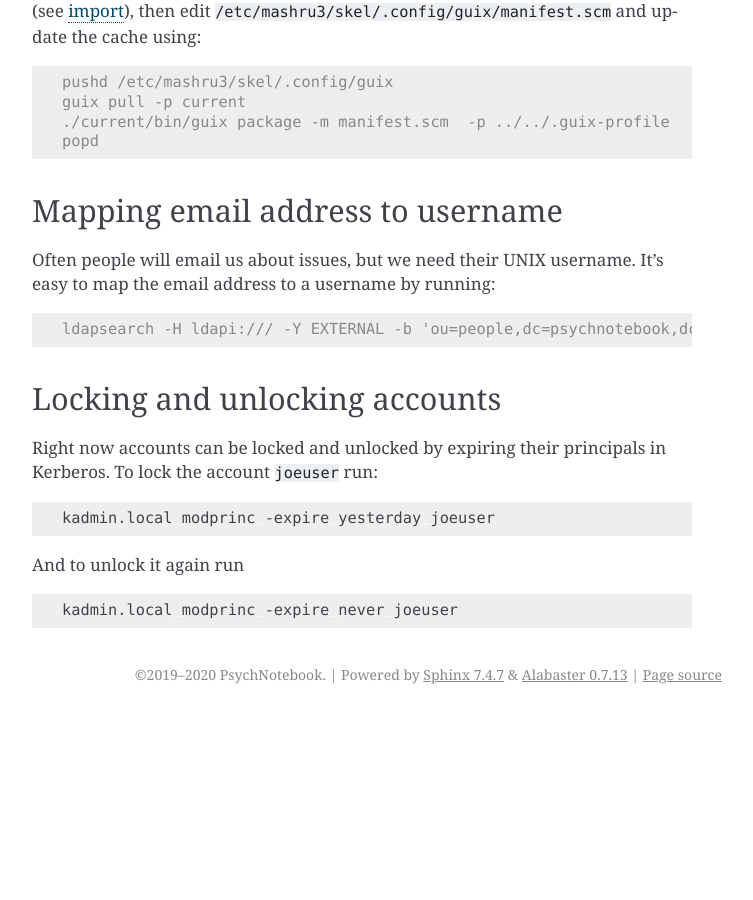
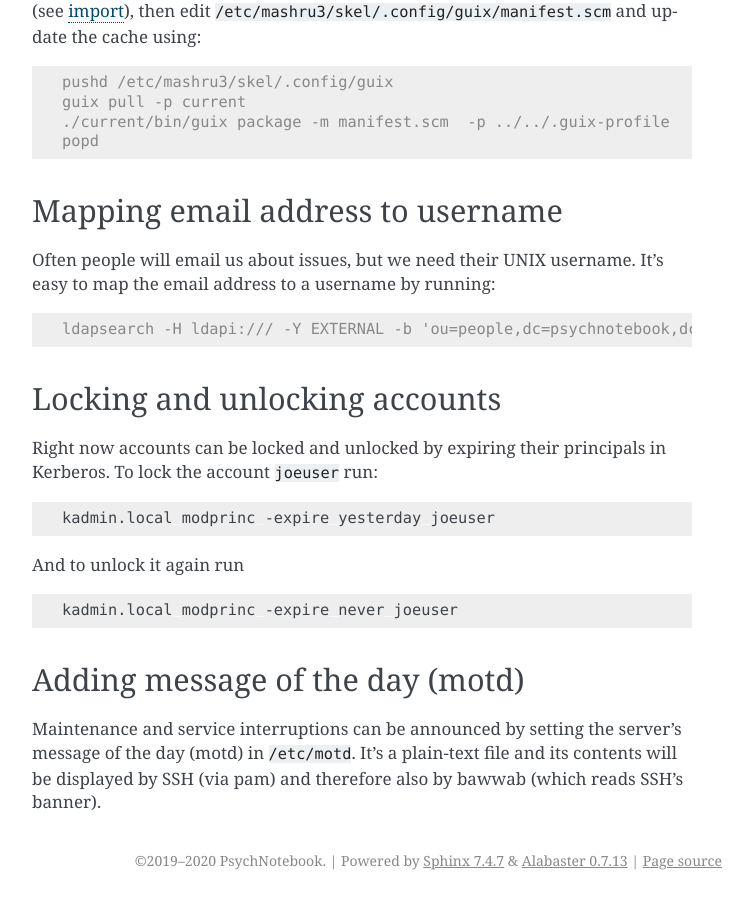
Before and after one commit to leibniz-psychology/psychnotebook-deploy, a Sphinx documentation site: the page built from doc/tasks.rst, in a window 1280 px wide and 900 px high, scrolled down 1686 px. Shown: the whole window, without its empty margins (388-1141 px from the left). Built offline with Sphinx 7.4.7, drawn with Linux system fonts in a browser that asks for light colours; cross-references to code outside the pages are shown as plain code; before the commit the page ends 2400 px from its top, so only the background shows below that; some of the changed text lies outside the part shown.

Commit message:
doc: Document MOTD

```diff
--- a/doc/tasks.rst
+++ b/doc/tasks.rst
@@ -121,3 +121,11 @@ And to unlock it again run
 .. code:: bash
 
 	kadmin.local modprinc -expire never joeuser
+
+Adding message of the day (motd)
+--------------------------------
+
+Maintenance and service interruptions can be announced by setting the server’s
+message of the day (motd) in :path:`/etc/motd`. It’s a plain-text file and its
+contents will be displayed by SSH (via pam) and therefore also by bawwab (which
+reads SSH’s banner).
```
